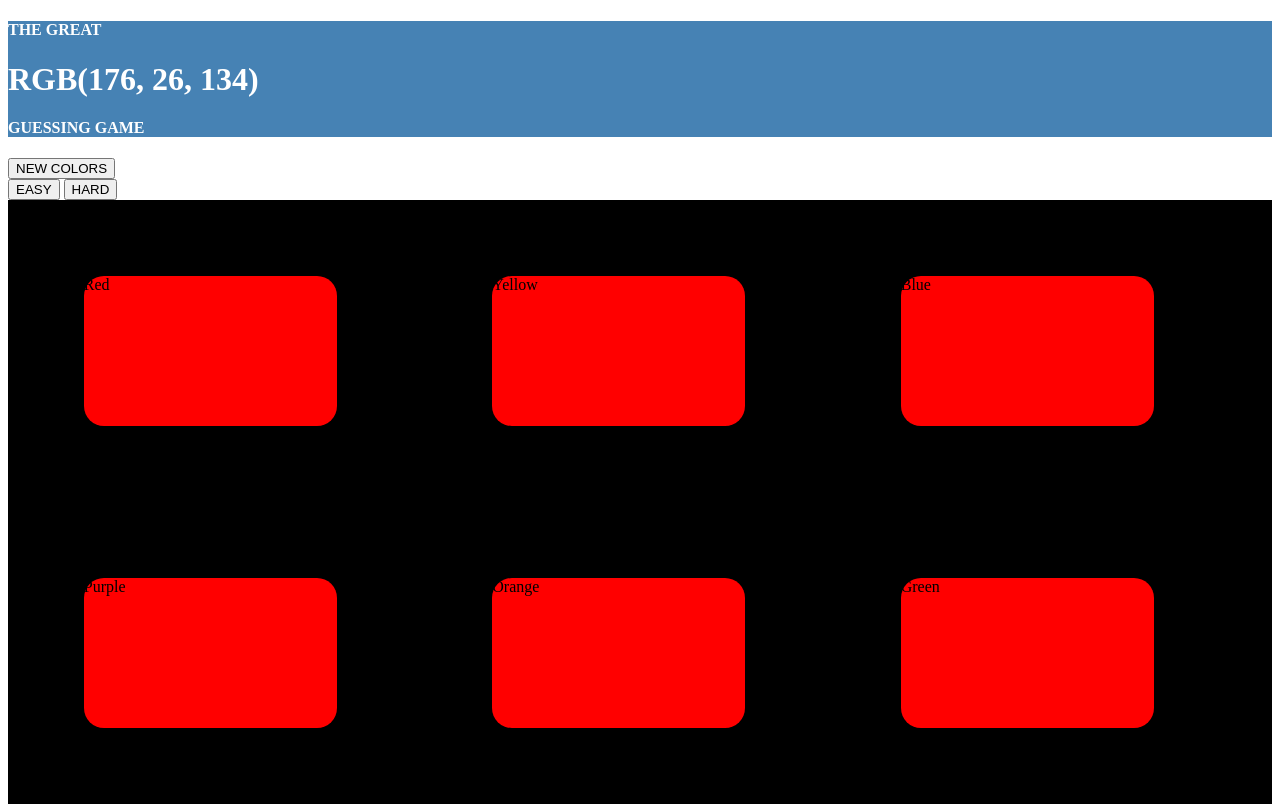
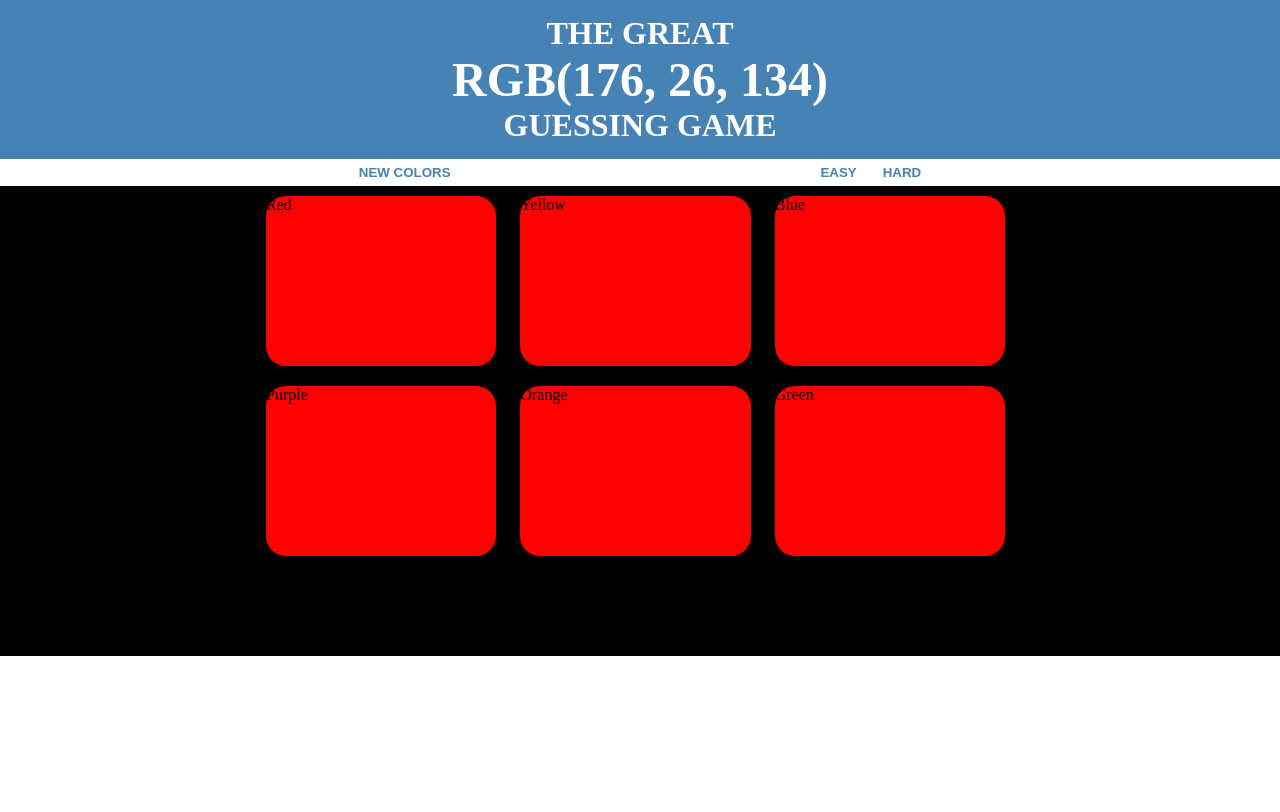
Before and after one commit to ArnoldPires/Code-Squad, a plain HTML site: page codesquad/projects/color-guessing-game/index.html in a window 1280 px wide. Drawn offline with Linux system fonts and the light colour scheme.

Commit message:
made a lot more changes to the layout

```diff
--- a/codesquad/projects/color-guessing-game/css/style.css
+++ b/codesquad/projects/color-guessing-game/css/style.css
@@ -1,19 +1,51 @@
+body {
+  margin: 0 auto;
+}
 header {
   background-color: #4682b4;
   color: white;
+  display: flow-root;
+  text-align: center;
+  padding: 15px;
+}
+h3 {
+  font-size: xx-large;
+}
+h1 {
+  font-size: -webkit-xxx-large;
+}
+h3, h1 {
+  margin: 0 auto;
 }
 .teh {
   color: #4682b4;
+  display: flex;
+  justify-content: space-evenly;
+}
+.teh button {
+  color: #4682b4;
+  font-weight: bold;
+  border: none;
+  background-color: white;
+  margin: 5px;
+}
+.teh button:hover {
+  background-color: #4682b4;
+  color: white;
 }
 .container {
   background-color: black;
-  height: -webkit-fill-available;
+  height: 470px;
+}
+.colorContainer-1, .colorContainer-2 {
+  margin-left: 20%;
+  margin-right: 20%;
 }
 .color {
   background-color: red;
   border-radius: 20px;
-  margin: 6%;
-  height: 150px;
+  margin: 10px;
+  height: 170px;
   display: -webkit-inline-box;
-  width: 20%;
+  width: 30%;
 }
--- a/codesquad/projects/color-guessing-game/index.html
+++ b/codesquad/projects/color-guessing-game/index.html
@@ -7,9 +7,9 @@
   </head>
   <body>
     <header>
-      <h4>THE GREAT</h4>
+      <h3>THE GREAT</h3>
       <h1>RGB(176, 26, 134)</h1>
-      <h4>GUESSING GAME</h4>
+      <h3>GUESSING GAME</h3>
     </header>
     <section class="teh">
       <button onclick="changeColors()">NEW COLORS</button>
```
